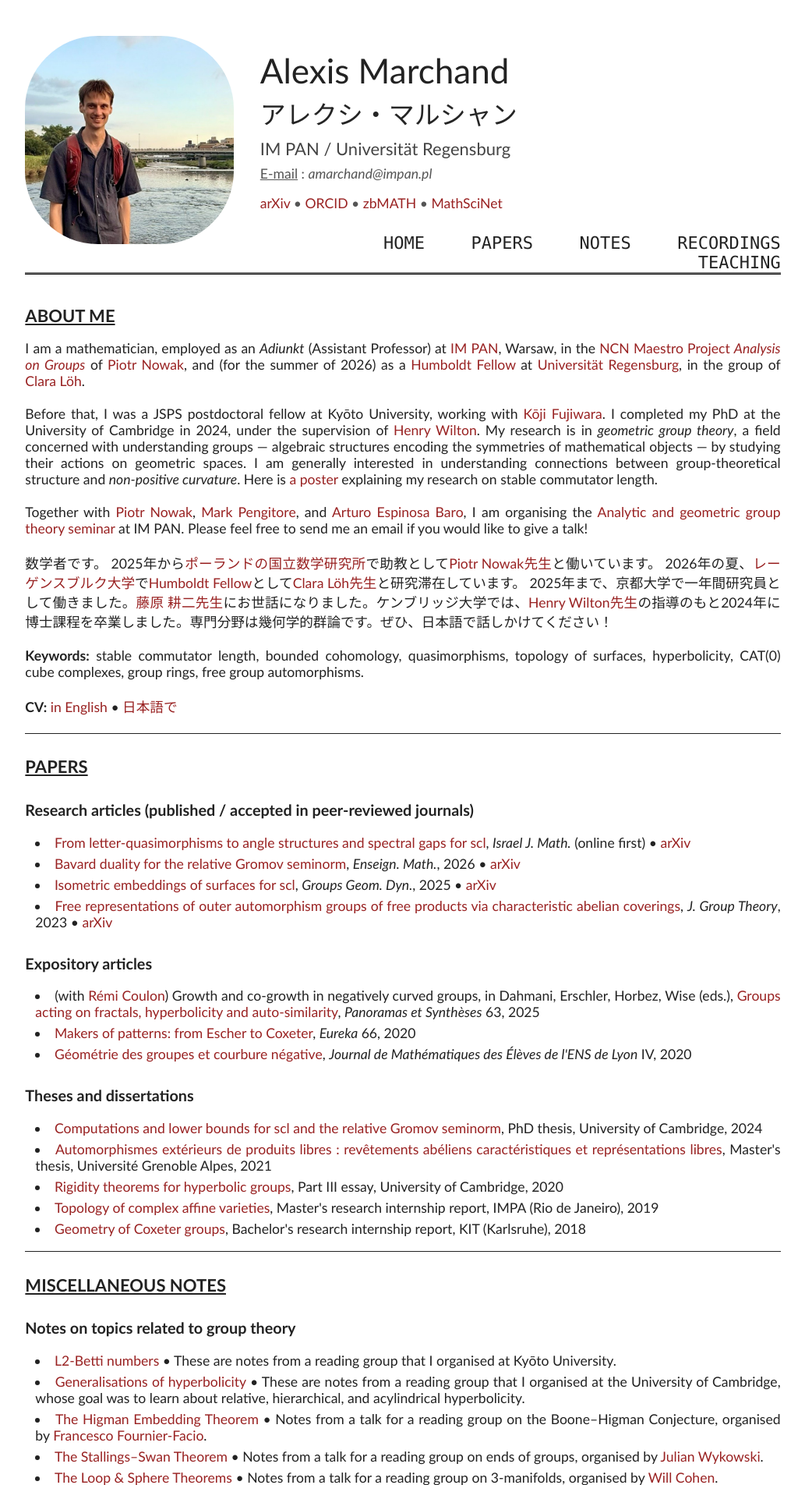
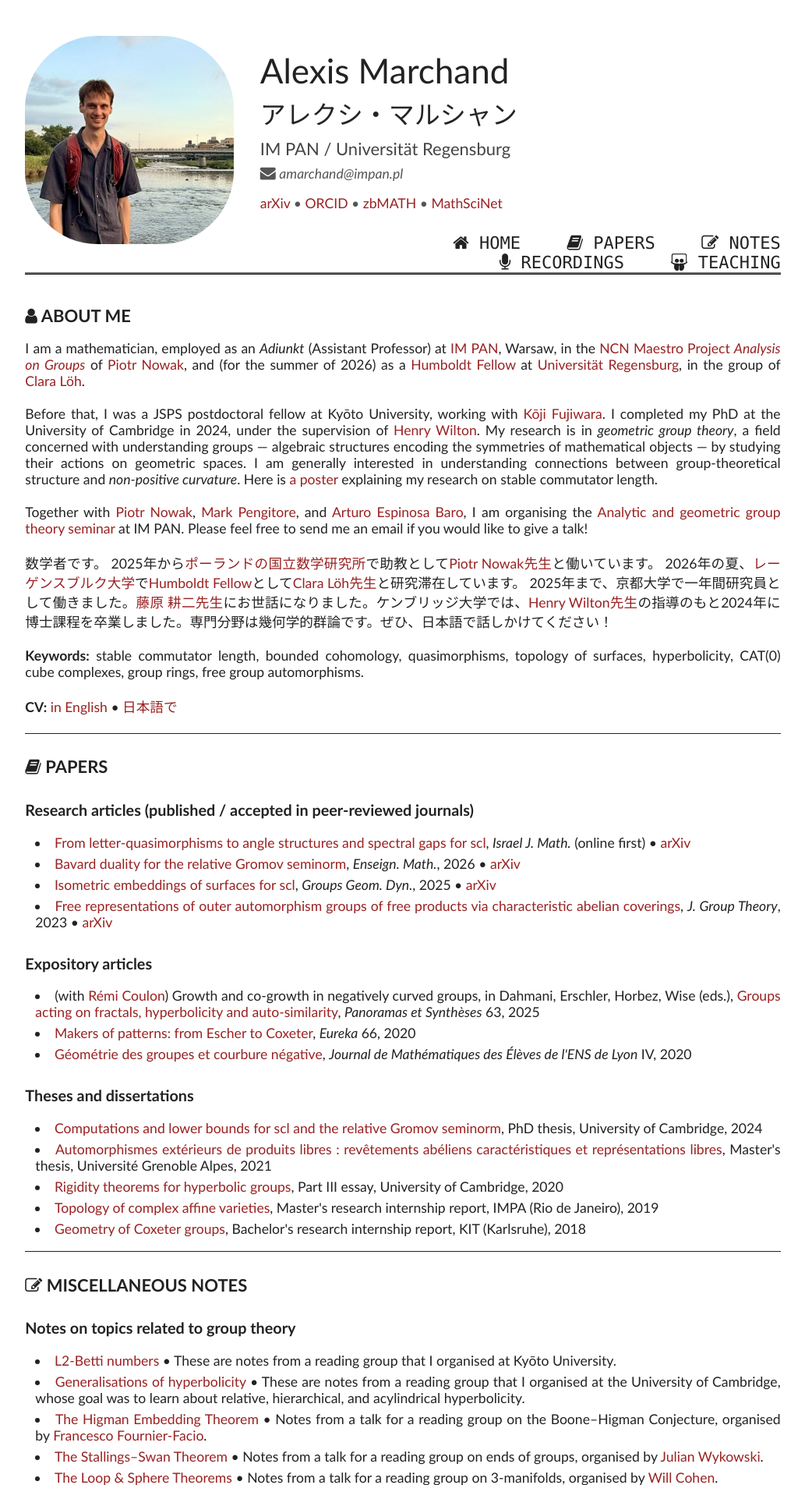
Before and after one commit to alexis-marchand/alexis-marchand.github.io, a PHP site: page / in a window 1280 px wide. Shown: the top 1904 px of the page at 78% size, without its empty margins (123-1156 px from the left). Run offline with PHP 8.4, Linux system fonts and the light colour scheme.

Commit message:
Updated CV + added icons to website

```diff
--- a/index.html
+++ b/index.html
@@ -8,6 +8,7 @@
 		<meta name="description" content="Academic webpage of Alexis Marchand" />
 	</html>
       <link rel="stylesheet" href="style.css"/>
+      <link rel="stylesheet" href="https://cdnjs.cloudflare.com/ajax/libs/font-awesome/4.7.0/css/font-awesome.min.css">
       <link rel="icon" type="image/x-icon" href="pictures/favicon.ico">
       <title>Alexis Marchand</title>
    </head>
@@ -27,7 +28,7 @@
 
 			      <h2>IM PAN / Universität Regensburg</h2>
 
-			      <h3><span style="text-decoration: underline;">E-mail</span> : <i>amarchand@impan.pl</i></h3>
+			      <h3><i class="fa fa-envelope" style="font-size:20px"></i> <i>amarchand@impan.pl</i></h3>
 
 			      <h3><a href="http://arxiv.org/a/marchand_a_1">arXiv</a>
              &#8226; <a href="https://orcid.org/0000-0001-6594-4254">ORCID</a>
@@ -35,18 +36,18 @@
             &#8226; <a href="https://mathscinet.ams.org/mathscinet/MRAuthorID/1549589">MathSciNet</a></h3>
 
 			<nav>
-			  <a href="." class="navigation">Home</a>
-        <a href="#papers" class="navigation">Papers</a>
-        <a href="#notes" class="navigation">Notes</a>
-        <a href="#rec" class="navigation">Recordings</a>
-        <a href="#teaching" class="navigation">Teaching</a>
+			  <a href="." class="navigation"><i class="fa fa-home"></i> Home</a>
+        <a href="#papers" class="navigation"><i class="fa fa-book"></i> Papers</a>
+        <a href="#notes" class="navigation"><i class="fa fa-pencil-square-o"></i> Notes</a>
+        <a href="#rec" class="navigation"><i class="fa fa-microphone"></i> Recordings</a>
+        <a href="#teaching" class="navigation"><i class="fa fa-slideshare"></i> Teaching</a>
 			</nav>
 		</div>
 	</div>
       </header>
 
       <article id="aboutme">
-        <h2>About me</h2>
+        <h2><i class="fa fa-user"></i> About me</h2>
         I am a mathematician, employed as an <i>Adiunkt</i> (Assistant Professor) at <a href="https://www.impan.pl/pl/">IM PAN</a>, Warsaw, in the <a href="https://pnowak.impan.pl/maestro.html">NCN Maestro Project <i>Analysis on Groups</i></a> of <a href="https://pnowak.impan.pl/">Piotr Nowak</a>, and (for the summer of 2026) as a <a href="https://www.humboldt-foundation.de/bewerben/foerderprogramme/humboldt-forschungsstipendium">Humboldt Fellow</a> at <a href="https://www.uni-regensburg.de/mathematik">Universität Regensburg</a>, in the group of <a href="https://loeh.app.uni-regensburg.de/index.html">Clara Löh</a>.<br/><br/>
 
         Before that, I was a JSPS postdoctoral fellow at Kyōto University, working with <a href="https://www.math.kyoto-u.ac.jp/~kfujiwara/">Kōji Fujiwara</a>. I completed my PhD at the University of Cambridge in 2024, under the supervision of <a href="https://www.dpmms.cam.ac.uk/~hjrw2/">Henry Wilton</a>.
@@ -69,7 +70,7 @@
       </article>
 
       <article id="papers">
-        <h2>Papers</h2>
+        <h2><i class="fa fa-book"></i> Papers</h2>
         <h3>Research articles (published / accepted in peer-reviewed journals)</h3>
 	<ul>
           <li><a href="https://doi.org/10.1007/s11856-026-2898-3">From letter-quasimorphisms to angle structures and spectral gaps for scl</a>, <span class="emph">Israel J. Math.</span> (online first)
@@ -113,7 +114,7 @@
       </article>
 
       <article id="notes">
-        <h2>Miscellaneous notes</h2>
+        <h2><i class="fa fa-pencil-square-o"></i> Miscellaneous notes</h2>
 
 	<h3>Notes on topics related to group theory</h3>
 	<ul>
@@ -149,7 +150,7 @@
       </article>
 
       <article id="rec">
-        <h2>Talk recordings</h2>
+        <h2><i class="fa fa-microphone"></i> Talk recordings</h2>
 
 	<ul>
 	  <li><a href="https://www.newton.ac.uk/seminar/47734/">Spectral gaps for stable commutator length via angle structures</a> &#8226; 14 Nov 2025, Isaac Newton Institute, Cambridge</li>
@@ -159,7 +160,7 @@
 	</article>
 
       <article id="teaching">
-        <h2>Teaching resources</h2>
+        <h2><i class="fa fa-slideshare"></i> Teaching resources</h2>
         <ul>
         	<li><a href=colles/>Colles de mathématiques</a> (supervisions in the French preparatory class system)</li>
         	<li><a href=itinerens/>French as a foreign language</a></li>
--- a/style.css
+++ b/style.css
@@ -121,7 +121,6 @@ article h2
    font-size: 1.25em;
    font-weight: bold;
    text-transform: uppercase;
-   text-decoration: underline;
 }
 
 article h3
```
Also changed, not shown: colles/index.html (+8 -7 lines), itinerens/index.html (+8 -7 lines), 2 other files.
